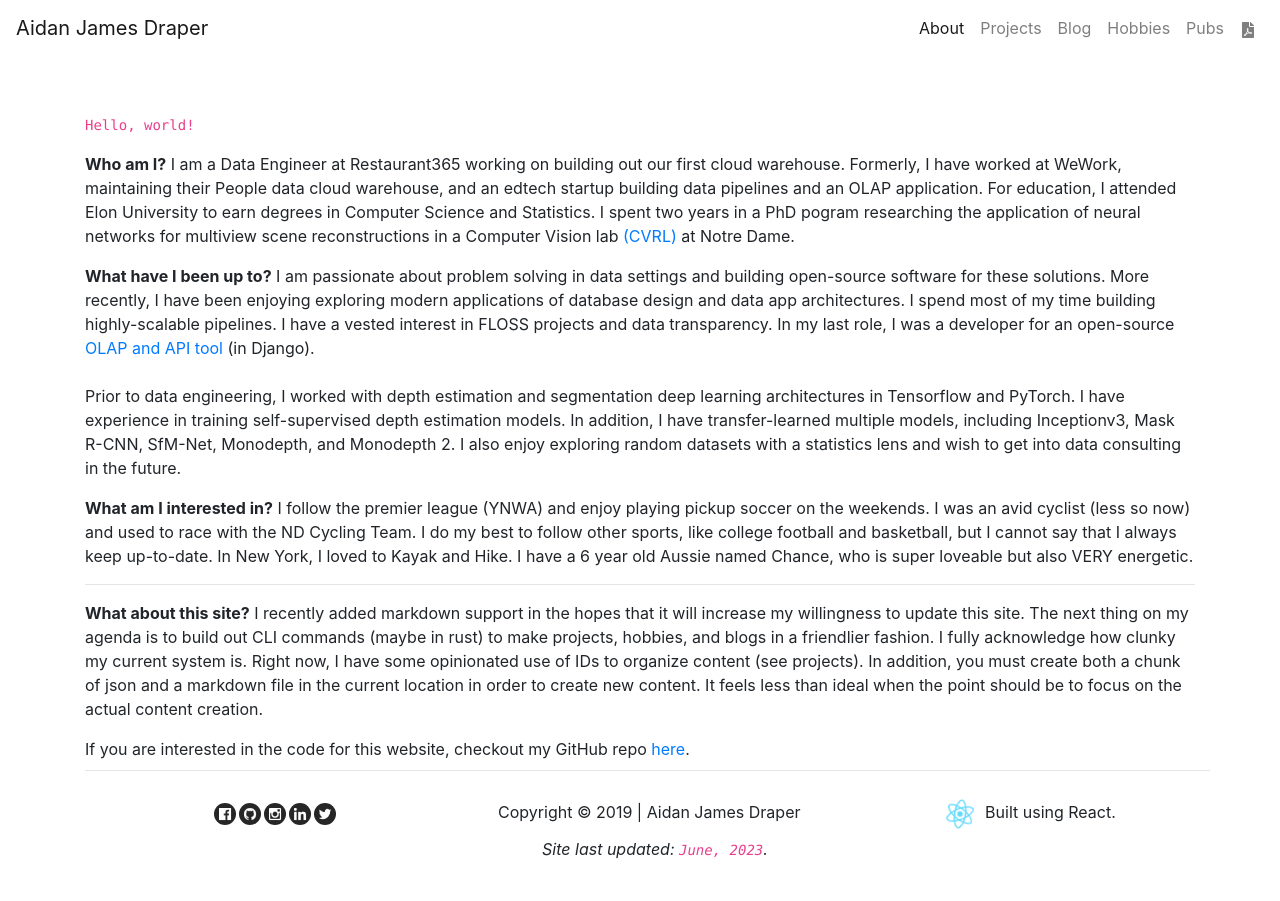
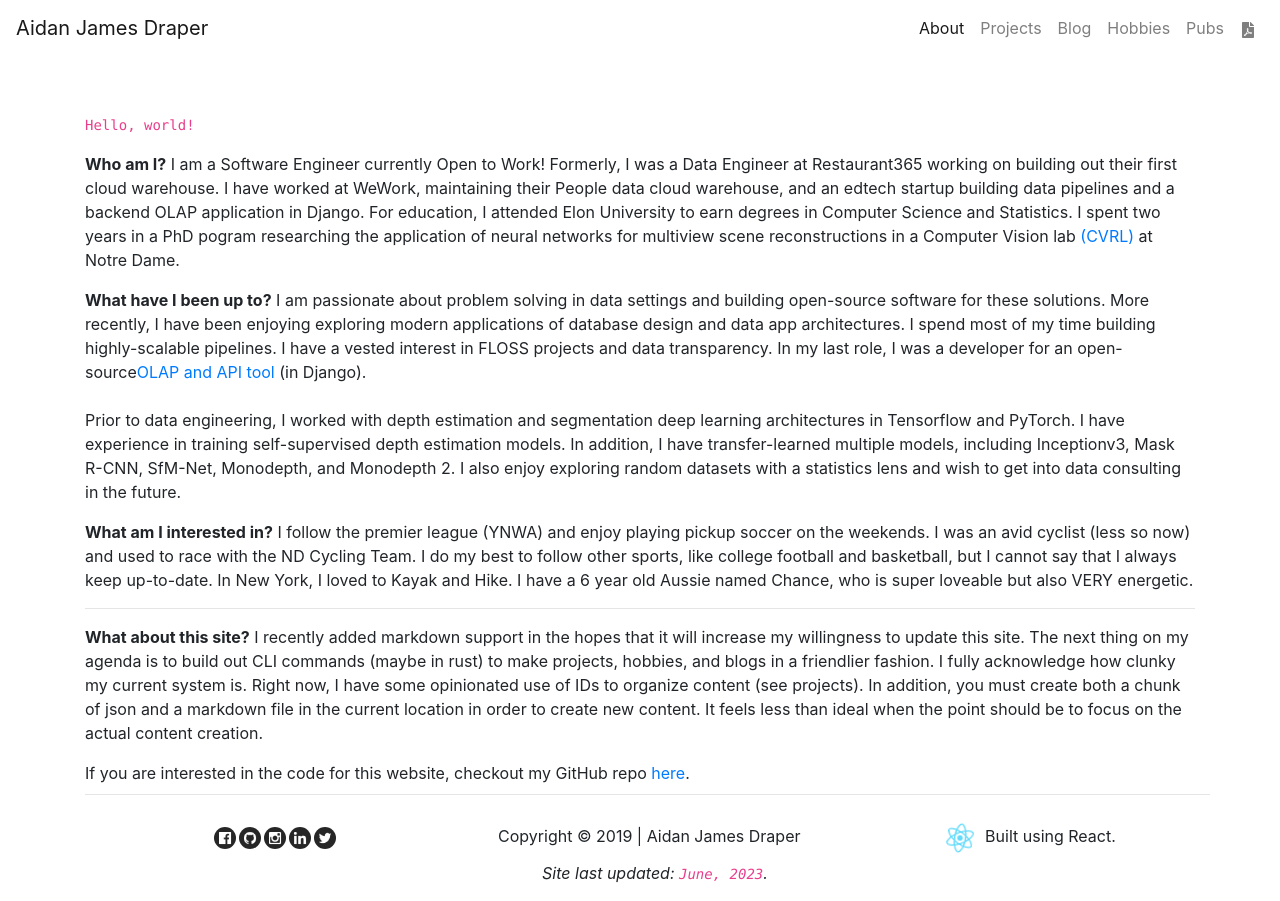
Before and after one commit to adraper2/adraper2.github.io, a React (Create React App) app: page /about in a window 1280 px wide. Before the commit the page ends 877 px from the top, so only its background shows below. Built offline with nearby package versions, Linux system fonts and the light colour scheme.

Commit message:
tweaked content for 2024, new beginning

```diff
--- a/src/components/about.js
+++ b/src/components/about.js
@@ -10,13 +10,22 @@ class About extends Component {
             <code>Hello, world!</code>
           </p>
           <p>
-            <b>Who am I?</b> I am a Data Engineer at Restaurant365 working on building out our first cloud warehouse. Formerly, I have worked at WeWork, maintaining their People data cloud warehouse, and an edtech startup building data pipelines and an OLAP application. For education, I attended Elon University to earn degrees in Computer Science and Statistics. I spent two
+             <b>Who am I?</b> I am a Software Engineer currently Open to Work! Formerly,
+        I was a Data Engineer at Restaurant365 working on building out their first cloud
+        warehouse. I have worked at WeWork, maintaining their People data cloud warehouse,
+        and an edtech startup building data pipelines and a backend OLAP application in Django. For education,
+        I attended Elon University to earn degrees in Computer Science and Statistics. I spent two
             years in a PhD pogram researching the application of neural networks for
             multiview scene reconstructions in a Computer Vision lab
             <a href="https://cvrl.nd.edu/"> (CVRL)</a> at Notre Dame.
           </p>
           <p>
-            <b>What have I been up to?</b> I am passionate about problem solving in data settings and building open-source software for these solutions. More recently, I have been enjoying exploring modern applications of database design and data app architectures. I spend most of my time building highly-scalable pipelines. I have a vested interest in FLOSS projects and data transparency. In my last role, I was a developer for an open-source <a href="https://gitlab.com/frame-00/00-api">OLAP and API tool</a> (in Django).
+            <b>What have I been up to?</b> I am passionate about problem solving in data settings
+        and building open-source software for these solutions. More recently, I have been enjoying
+        exploring modern applications of database design and data app architectures. I spend most
+        of my time building highly-scalable pipelines. I have a vested interest in FLOSS projects
+        and data transparency. In my last role, I was a developer for an open-source
+        <a href="https://gitlab.com/frame-00/00-api">OLAP and API tool</a> (in Django).
 <br /><br />Prior to data engineering, I worked with depth estimation and segmentation deep learning architectures in Tensorflow and PyTorch. I have experience in training self-supervised depth estimation models. In addition, I have transfer-learned multiple models, including Inceptionv3, Mask R-CNN, SfM-Net, Monodepth, and Monodepth 2. I also enjoy exploring random datasets with a statistics lens and wish to get into data consulting in the future.
           </p>
           <p>
--- a/src/components/home.js
+++ b/src/components/home.js
@@ -24,7 +24,7 @@ class Home extends Component {
               </p>
 
               <p style={{ textAlign: "center" }}>
-                <code>Data Engineer | Software Developer Hobbyist</code>
+                <code>Software Engineer & Data Hobbyist</code>
               </p>
               <img
                 className="github_chart"
--- a/src/components/navbar.jsx
+++ b/src/components/navbar.jsx
@@ -3,7 +3,7 @@ import { Link, NavLink } from "react-router-dom";
 import "bootstrap";
 import "bootstrap/dist/css/bootstrap.css";
 import "bootstrap/dist/js/bootstrap.js";
-import cv from "../content/aidan_draper_resume_2022.pdf";
+import cv from "../content/aidan_draper_resume_2023.pdf";
 import { FaFilePdf } from 'react-icons/fa';
 
 var myColors = { White: "#FFFFFF", Purple: "#8A2BE2" };
```
Also changed, not shown: 1 other file (tests, documents, lock files or other folders).
